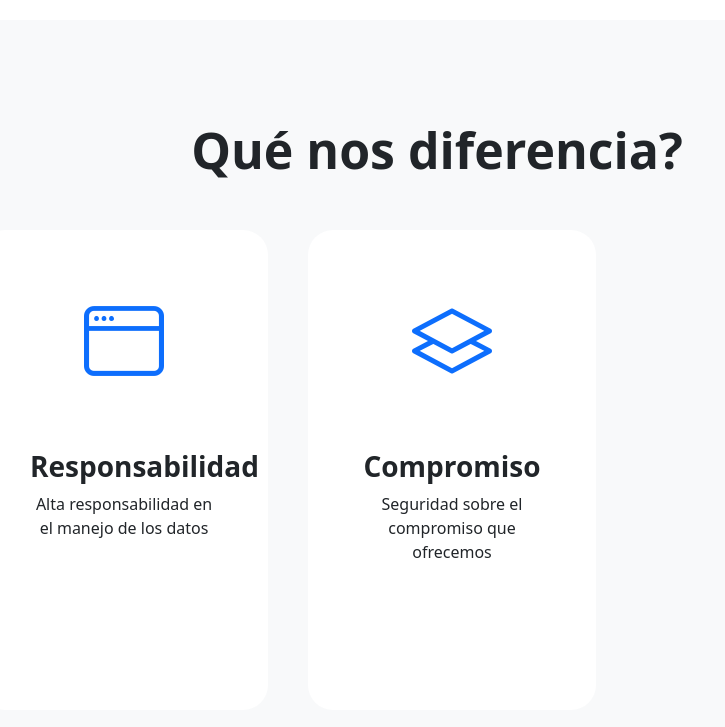
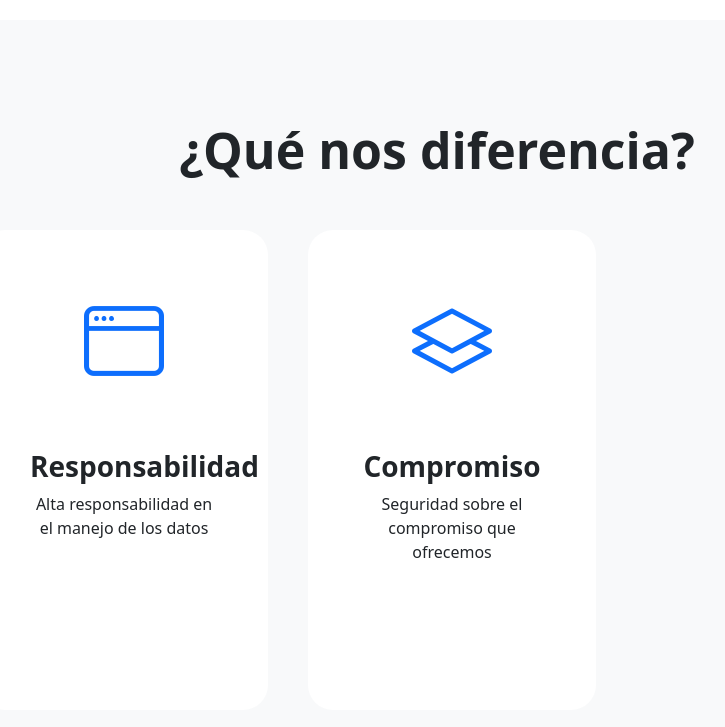
Before and after one commit to vacancies123/infinite_data_analyser, a plain HTML site: page index.html in a window 1280 px wide. Shown: the part 1300-2027 px from the top of the page, without its empty margins (203-928 px from the left). Drawn offline with nearby package versions, Linux system fonts and the light colour scheme.

Commit message:
Update index.html

```diff
--- a/index.html
+++ b/index.html
@@ -50,7 +50,7 @@
       </div>
       <div id="features">
         <div class="row">
-            <h1 class="h1">Qué nos diferencia?</h1>
+            <h1 class="h1">¿Qué nos diferencia?</h1>
             <div class="col-4 featureCard">
                 <i class="bi-window"></i>
                 <h3>Responsabilidad</h3>
@@ -71,6 +71,7 @@
       <div id="section1">
         <h1 class="h1">¿Qué es el Big Data?</h1>
         <p>El big data es el conjunto de estrategias que posibilitan recopilar, y analizar una gran cantidad de datos, en los cuales se detectan patrones ocultos que hacen visible información relevante.</p>
+        <p>Dicho de otro modo, el big data está formado por conjuntos de datos de mayor tamaño y más complejos, especialmente procedentes de nuevas fuentes de datos. Estos conjuntos de datos son tan voluminosos que el software de procesamiento de datos convencional sencillamente no puede gestionarlos. Sin embargo, estos volúmenes masivos de datos pueden utilizarse para abordar problemas empresariales que antes no hubiera sido posible solucionar.</p>
       </div>
       <div id="section2">
         <h1 class="h1">¿Para qué sirve?</h1>
```
